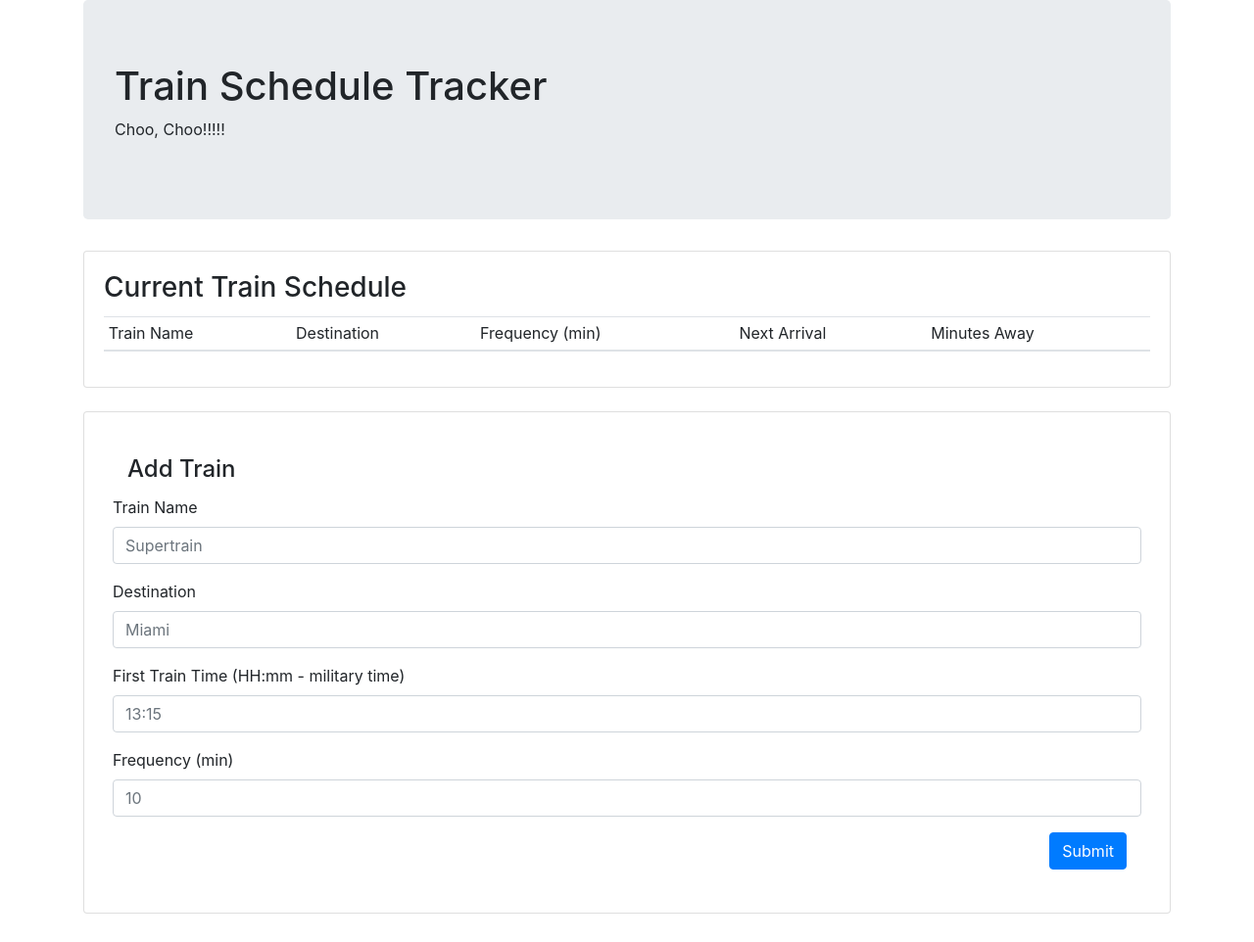
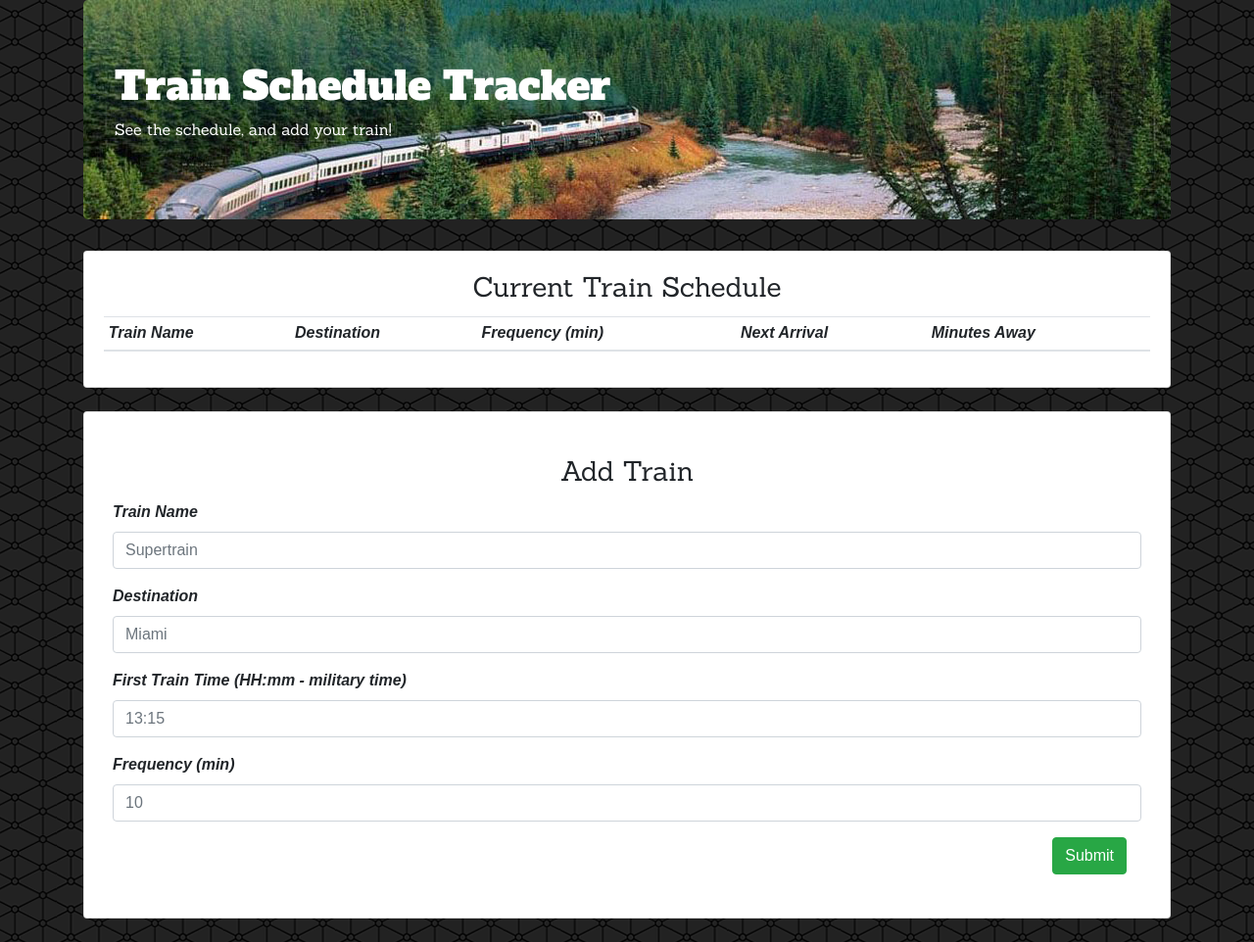
Before and after one commit to kristenmt/train-schedule, a plain HTML site: page index.html in a window 1280 px wide. Shown: the whole page at 98% size. Drawn offline with nearby package versions, Linux system fonts and the light colour scheme; no server answers; a web font is replaced by a local one.

Commit message:
styling completed

```diff
--- a/assets/css/style.css
+++ b/assets/css/style.css
@@ -0,0 +1,23 @@
+.jumbotron {
+    background-image: url(../images/train-image2.jpg);
+    color: white;
+}
+.jumbotron h1{
+    font-family: 'Alfa Slab One', cursive;
+}
+.jumbotron p{
+    font-family: 'Sanchez', serif;
+}
+body{
+    background-image: url(../images/connectwork.png);
+
+    font-family: 'News Cycle', sans-serif;
+}
+h3{
+    text-align: center;
+    font-family: 'Sanchez', serif;
+}
+label, th{
+    font-style: italic;
+    font-weight: 900;
+}
--- a/assets/javascript/app.js
+++ b/assets/javascript/app.js
@@ -55,7 +55,7 @@ database.ref().on("child_added", function(childSnapshot){
 var trainName = childSnapshot.val().name;
 var destination = childSnapshot.val().place;
 var firstTrainTime = childSnapshot.val().time;
-var frequency = childSnapshot.val().freq;
+var frequency = parseInt(childSnapshot.val().freq);
 
 //log train info
 console.log(trainName);
@@ -63,15 +63,13 @@ console.log(destination);
 console.log(firstTrainTime);
 console.log(frequency);
 
-var firstTime = "19:30";
-
 //calculating first time (minus 1 year to make sure it comes before current time)
-var firstTimeConverted = moment(firstTime, "HH:mm").subtract(1, "years");
+var firstTimeConverted = moment(firstTrainTime, "HH:mm").subtract(1, "years");
 console.log(firstTimeConverted);
 
 //current time
 var currentTime = moment();
-console.log("current time is: " + moment(currentTime).format("hh:mm"));
+console.log("current time is: " + moment(currentTime).format("HH:mm"));
 
 //difference between times
 var timeDiff = moment().diff(moment(firstTimeConverted), "minutes");
@@ -85,15 +83,15 @@ console.log(tRemainder);
 var minutesUntil = frequency - tRemainder;
 console.log("minutes until train is: " + minutesUntil);
 // next train
-var nextTrain = moment().add(minutesUntil, "minutes");
-console.log("arrival time is: " + moment(nextTrain).format("hh:mm"));
+var nextTrain = moment().add(minutesUntil, " minutes").format("HH:mm");
+console.log("arrival time is: " + moment(nextTrain));
 //add new train to html
 var newRow = $("<tr>").append(
     $("<td>").text(trainName),
     $("<td>").text(destination),
-    $("<td>").text(frequency),
-    $("<td>").text(firstTrainTime),
-    $("<td>").text(minutesUntil)
+    $("<td>").text(frequency + " minutes"),
+    $("<td>").text(nextTrain),
+    $("<td>").text(minutesUntil + " minutes")
 );
 $("#train-table > tbody").append(newRow);
 console.log("new row added");
--- a/index.html
+++ b/index.html
@@ -15,14 +15,14 @@
     <script src="assets/javascript/app.js"></script>
     <script src="https://www.gstatic.com/firebasejs/5.3.0/firebase.js"></script>
     <script src="https://cdnjs.cloudflare.com/ajax/libs/moment.js/2.22.2/moment.min.js"></script>
-
+    <link href="https://fonts.googleapis.com/css?family=Alfa+Slab+One|News+Cycle|Sanchez" rel="stylesheet">
 
 </head>
 <body>
     <div class="container">
         <div class="jumbotron">
             <h1>Train Schedule Tracker</h1>
-            <p>Choo, Choo!!!!!</p>
+            <p>See the schedule, and add your train!</p>
         </div>
 
         <!-- start of page -->
@@ -52,15 +52,12 @@
             </div>
         </div>
 
-
-
-
         <div class="row">
             <div class="col-md-12">
                 <!-- add train form -->
                 <div class="card mb-4 p-4">
                     <div class="card-body">
-                        <h4 class="card-title">Add Train</h4>
+                        <h3 class="card-title">Add Train</h3>
                         <form>
                             <div class="form-group row">
                                 <label for="train-name-input">Train Name</label>
@@ -78,7 +75,7 @@
                                 <label for="frequency-input">Frequency (min)</label>
                                 <input class="form-control" id="frequency-input" placeholder="10" type="text">
                             </div>
-                            <button class="btn btn-primary float-right" id="add-train-btn">Submit</button>
+                            <button class="btn btn-success float-right" id="add-train-btn">Submit</button>
                         </form>
                     </div>
                 </div>
```
Also changed, not shown: assets/images/connectwork.png (added), assets/images/train-image.jpg (added), assets/images/train-image2.jpg (added), assets/images/train-pic.jpg (added), assets/images/train.jpg (added), 3 other files.
